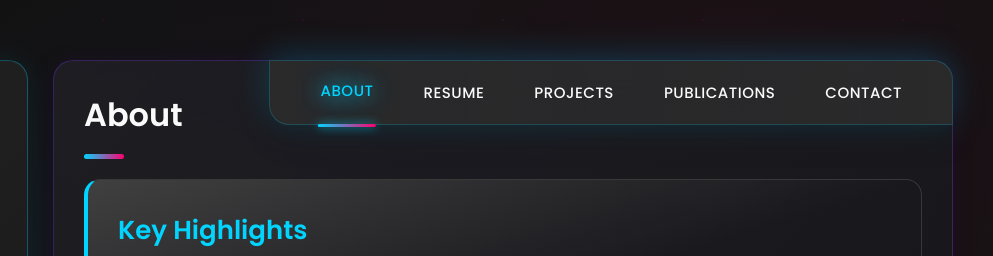
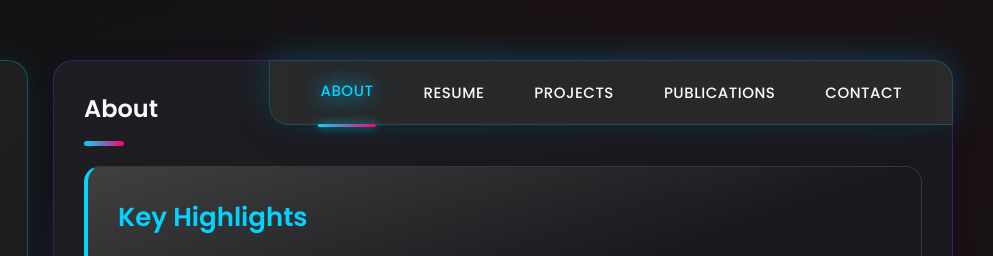
Before and after one commit to MiladSoleymani/Milad, a plain HTML site: page index.html in a window 1280 px wide. Shown: the top 256 px of the page, 287-1280 px from the left. Drawn offline with nearby package versions, Linux system fonts and the light colour scheme.

Commit message:
update publications

```diff
--- a/assets/css/style.css
+++ b/assets/css/style.css
@@ -1891,6 +1891,10 @@ textarea.form-input::-webkit-resizer {
  * #PUBLICATIONS CUSTOM STYLES
  */
 
+[data-page="about"] .article-title,
+[data-page="resume"] .article-title,
+[data-page="projects"] .article-title,
+[data-page="contact"] .article-title,
 [data-page="publications"] .article-title {
   font-size: var(--fs-2);
 }
```
